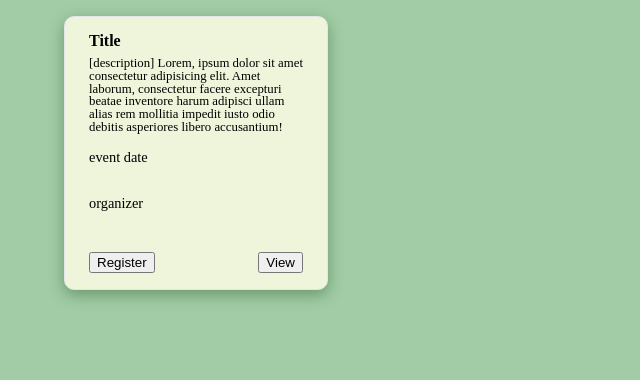
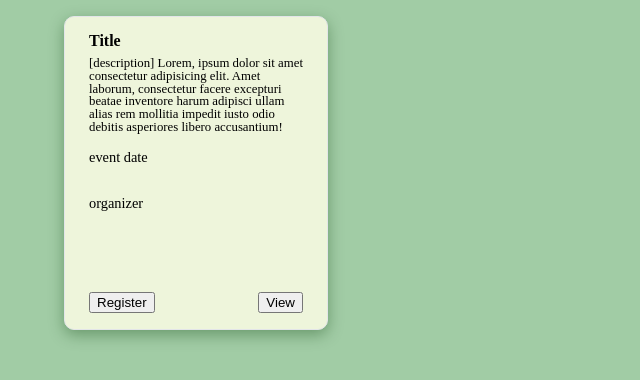
Before and after one commit to InnaTheDeveloper/EventsRegistrationApp, a website: page public/index.html in a window 1280 px wide. Shown: the whole page, without its empty margins (0-640 px from the left). Drawn offline with Linux system fonts and the light colour scheme; no server answers.

Commit message:
updated styles

```diff
--- a/public/index.css
+++ b/public/index.css
@@ -137,7 +137,7 @@ height: 100vh;
     border-radius: 10px;
     padding: 1rem 1.5rem;
     min-width: 10rem;
-    height: 15rem;
+    height: 35vh;
     display: flex;
         flex-direction: column;
 
```
